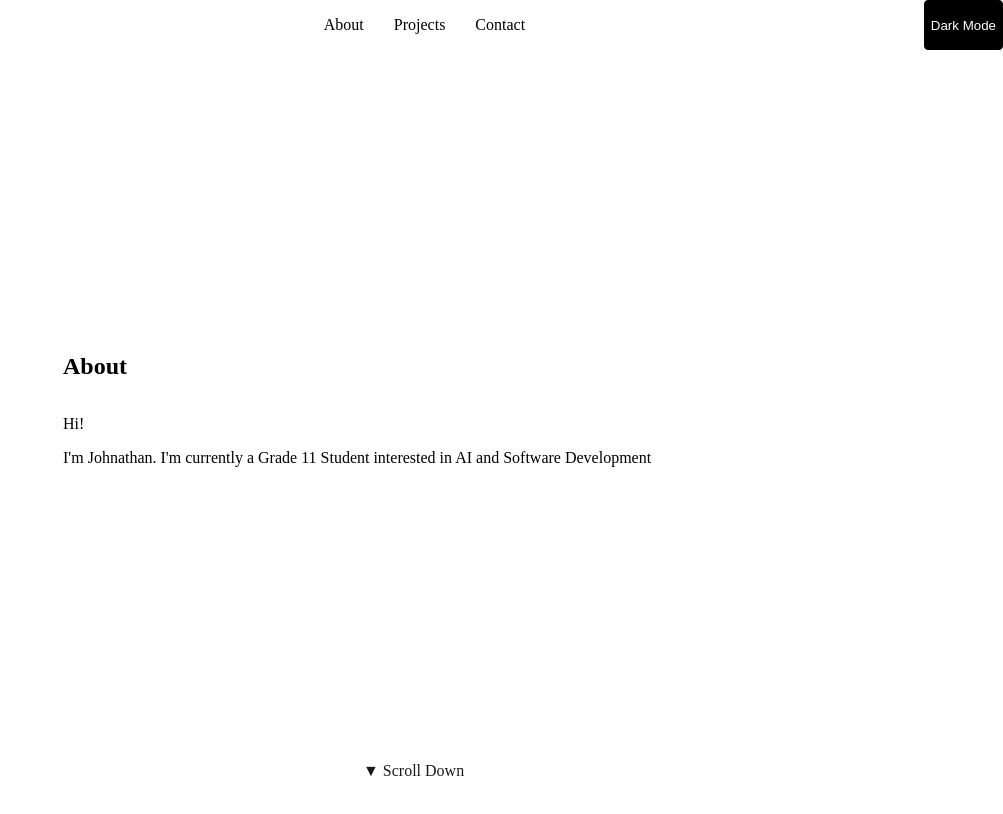
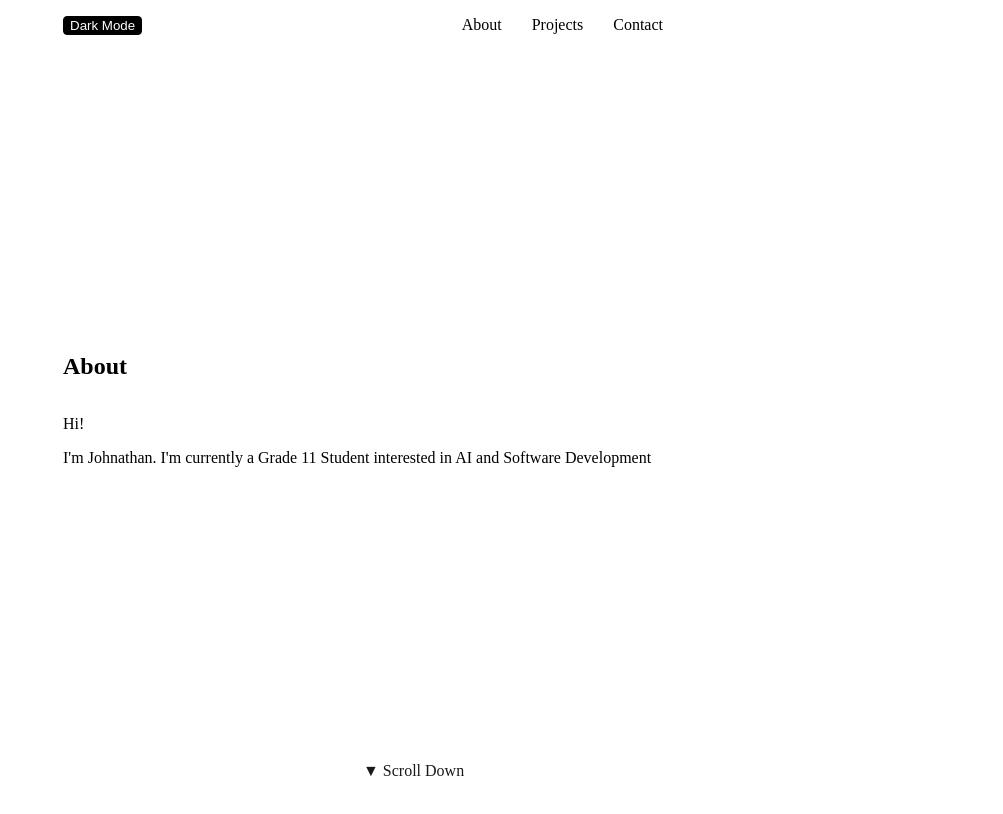
Before and after one commit to eyedecay/personal, a React (Vite) app: page / in a window 1280 px wide. Shown: the top 814 px of the page, without its empty margins (277-1280 px from the left). Built offline with nearby package versions, Linux system fonts and the light colour scheme.

Commit message:
formatting navbar

```diff
--- a/src/components/Navbar.tsx
+++ b/src/components/Navbar.tsx
@@ -5,13 +5,14 @@ import ModeToggle from "./ModeToggle.tsx"
 export default function NavBar() {
     return (
         <nav className = "navbar">
+            <ModeToggle/>
             <ul className = "links">
                 <li> <a href = "#about"> About </a> </li>
                 <li> <a href = "#projects"> Projects </a> </li>
                 <li> <a href = "#contact"> Contact </a> </li>
             </ul>
 
-            <ModeToggle/>
+
         </nav>
     )
 }
--- a/src/globals.css
+++ b/src/globals.css
@@ -58,9 +58,11 @@ html {
 .navbar {
     display: flex;
     top: 0%;
-    left: 0%;
-    width: 100%;
+    left: 50%;
+    width: 600px;
+    transform: translateX(-50%);
     position: fixed;
+    align-items: center;
     z-index: 1000;
 
 }
@@ -69,7 +71,6 @@ html {
     margin-left: auto;
     gap: 30px;
     list-style: none;
-    width: 600px;
 }
 
 .links a {
```
